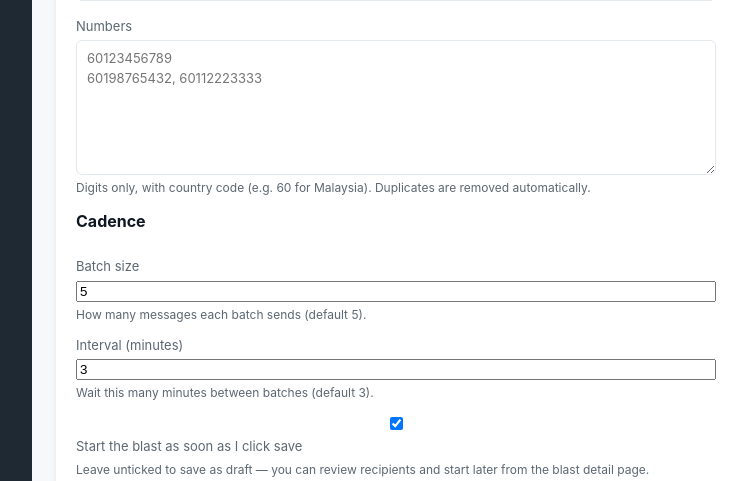
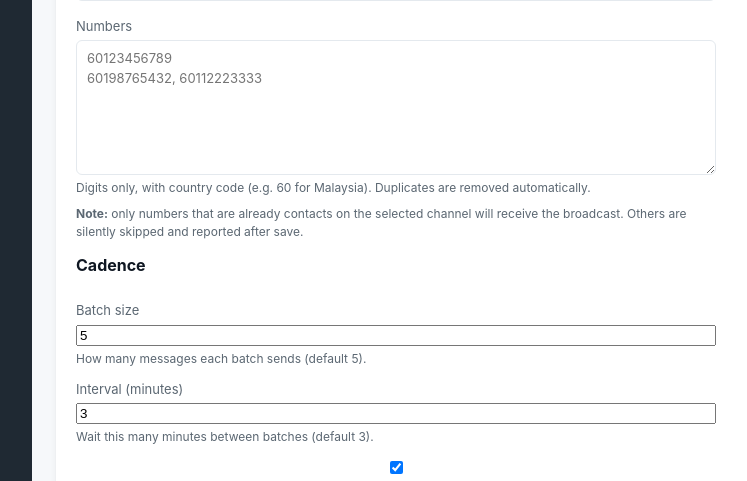
Before and after one commit to Raychung11/Chatcontrol, a PHP site: page /admin/broadcast_new.php in a window 1280 px wide. Shown: the part 836-1317 px from the top of the page, without its empty margins (208-955 px from the left). Run offline with PHP 8.4, Linux system fonts and the light colour scheme; the visitor is signed in with stand-in values (Sample User, id 1); tables that the repository leaves empty hold one stand-in row (values such as "Sample post"); some libraries are stand-ins or nearby versions.

Commit message:
Broadcast: only send to numbers already in the selected channel's contacts
Prevents accidental spam to random pasted-in numbers and prevents
cross-channel leakage (a tag on a channel-A conversation shouldn't
resolve to a channel-B blast, since the customer never opted in on
channel B).

- admin/broadcast_new.php:
    * After building the recipient list (from paste or tag), do a
      single IN(...) query against contacts JOIN conversations on the
      selected channel_id + workspace scope. Any wa_id without a
      conversation on that specific channel is dropped from the list.
    * The tag-source query also now filters conversations by channel_id
      directly, closing the same leak at the source.
    * Skipped count surfaced in the query string
      (?skipped=N) on redirect and in activity_logs
      (skipped_not_channel_contact=N in the log line).
    * If every entered number got filtered out, hard-fail with an
      explanatory error rather than creating an empty blast.
    * Form-side note under the Numbers textarea warns users up front.
- admin/broadcast_view.php:
    * Blue info banner on top of the detail page when ?skipped=N,
      naming the channel and telling the operator how to fix it
      (ask the customer to message first, or pick a different channel).

Existing broadcasts are unaffected - the filter runs at creation time
only, so already-queued recipient rows keep sending as before.

Co-Authored-By: Claude Opus 4.7 (1M context) <noreply@anthropic.com>
Claude-Session: https://claude.ai/code/session_011TzLx9Yw2Nf4Ac2AdFK1Wo

```diff
--- a/admin/broadcast_new.php
+++ b/admin/broadcast_new.php
@@ -125,15 +125,19 @@ if (is_post()) {
                 // AND contacts by company_id (in addition to the tag's
                 // company_id) so a future stray cross-workspace tag_map
                 // row can't leak foreign contacts into the recipient list.
+                // ALSO filter by channel_id so a tag on a channel-A
+                // conversation doesn't leak into a channel-B blast (the
+                // customer may never have opted in on channel B).
                 $r = $db->prepare(
                     'SELECT DISTINCT ct.wa_id, ct.display_name
                      FROM conversation_tag_map m
-                     JOIN conversations c ON c.id = m.conversation_id AND c.company_id = ?
+                     JOIN conversations c ON c.id = m.conversation_id
+                       AND c.company_id = ? AND c.channel_id = ?
                      JOIN contacts ct     ON ct.id = c.contact_id     AND ct.company_id = ?
                      JOIN conversation_tags t ON t.id = m.tag_id
                      WHERE m.tag_id = ? AND t.company_id = ?'
                 );
-                $r->execute([$companyId, $companyId, $saved['tag_id'], $companyId]);
+                $r->execute([$companyId, $saved['channel_id'], $companyId, $saved['tag_id'], $companyId]);
                 foreach ($r->fetchAll() as $row) {
                     $wa = broadcast_normalize_wa((string)$row['wa_id']);
                     if (strlen($wa) >= 8) $waIds[$wa] = $row['display_name'] ?: $wa;
@@ -145,7 +149,56 @@ if (is_post()) {
             }
         }
 
-        if (!$err && !$waIds) $err = 'No valid recipient numbers found.';
+        // ----------------------------------------------------------------
+        // Restrict recipients to numbers that are ACTUALLY contacts on the
+        // selected channel. A "channel contact" = someone who has (or has
+        // had) a conversation on this specific channel. This prevents:
+        //   - Broadcasting to random typed-in numbers who never opted in
+        //     (accidental spam, WhatsApp policy risk).
+        //   - Broadcasting on channel B to numbers who only ever talked
+        //     to channel A (Cloud API 24h window would reject them
+        //     anyway; Baileys would succeed but the customer never gave
+        //     us permission on that number).
+        //
+        // Skipped numbers are counted so the operator can see how many
+        // fell out and why.
+        $skippedNotChannelContact = 0;
+        if (!$err && $waIds) {
+            $entered = array_keys($waIds);
+            $placeholders = implode(',', array_fill(0, count($entered), '?'));
+            $q = $db->prepare(
+                "SELECT DISTINCT ct.wa_id
+                 FROM contacts ct
+                 INNER JOIN conversations c
+                    ON c.contact_id = ct.id AND c.channel_id = ? AND c.company_id = ?
+                 WHERE ct.company_id = ? AND ct.platform = 'whatsapp'
+                   AND ct.wa_id IN ($placeholders)"
+            );
+            $q->execute(array_merge(
+                [$saved['channel_id'], $companyId, $companyId],
+                $entered
+            ));
+            $allowed = array_map(fn($r) => (string)$r['wa_id'], $q->fetchAll());
+            $allowedSet = array_flip($allowed);
+
+            $filtered = [];
+            foreach ($waIds as $wa => $name) {
+                if (isset($allowedSet[$wa])) {
+                    $filtered[$wa] = $name;
+                } else {
+                    $skippedNotChannelContact++;
+                }
+            }
+            $waIds = $filtered;
+        }
+
+        if (!$err && !$waIds) {
+            $err = $skippedNotChannelContact > 0
+                ? 'None of the numbers you entered are contacts on this channel yet. '
+                . 'Broadcasts can only be sent to numbers who have already messaged this channel. '
+                . 'Ask them to send you a message first, or pick a different channel.'
+                : 'No valid recipient numbers found.';
+        }
         if (!$err && count($waIds) > 5000) $err = 'Recipient limit is 5000 per blast.';
     }
 
@@ -181,10 +234,15 @@ if (is_post()) {
             $db->commit();
             log_activity($companyId, (int)$current_user['id'], 'broadcast_created',
                 'broadcast', $bid,
-                'recipients=' . count($waIds) . ' batch=' . $saved['batch_size']
+                'recipients=' . count($waIds) . ' skipped_not_channel_contact=' . $skippedNotChannelContact
+                . ' batch=' . $saved['batch_size']
                 . ' interval=' . $saved['interval_min'] . 'min'
                 . ' status=' . ($saved['start_now'] ? 'running' : 'draft'));
-            redirect('/admin/broadcast_view.php?id=' . $bid);
+            $qs = '/admin/broadcast_view.php?id=' . $bid;
+            if ($skippedNotChannelContact > 0) {
+                $qs .= '&skipped=' . $skippedNotChannelContact;
+            }
+            redirect($qs);
         } catch (Throwable $e) {
             if ($db->inTransaction()) $db->rollBack();
             error_log('[AiServe broadcast create] ' . $e->getMessage());
@@ -247,6 +305,10 @@ layout_start($current_user, 'New broadcast', 'broadcasts');
       <textarea name="numbers" rows="6" maxlength="200000"
                 placeholder="60123456789&#10;60198765432, 60112223333"><?= e($saved['numbers']) ?></textarea>
       <small class="muted">Digits only, with country code (e.g. 60 for Malaysia). Duplicates are removed automatically.</small>
+      <small class="muted" style="display:block; margin-top:4px;">
+        <strong>Note:</strong> only numbers that are already contacts on the selected channel
+        will receive the broadcast. Others are silently skipped and reported after save.
+      </small>
     </label>
 
     <label data-source="tag">Tag
```
Also changed, not shown: admin/broadcast_view.php (+11 -0 lines).
